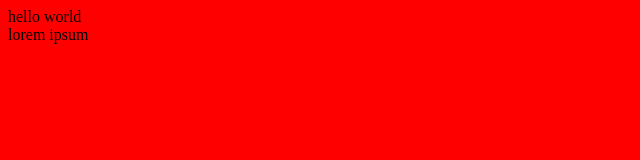
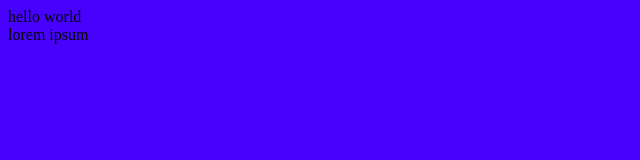
Before and after one commit to LukiChannon/Hello-World, a plain HTML site: page index.html in a window 1280 px wide. Shown: the whole page, without its empty margins (0-640 px from the left). Drawn offline with Linux system fonts and the light colour scheme.

Commit message:
Update index.html

```diff
--- a/index.html
+++ b/index.html
@@ -12,7 +12,7 @@
 
     <style>
         body{
-            background-color: red;
+            background-color: rgb(72, 0, 255);
         }
     </style>
 </body>
```
